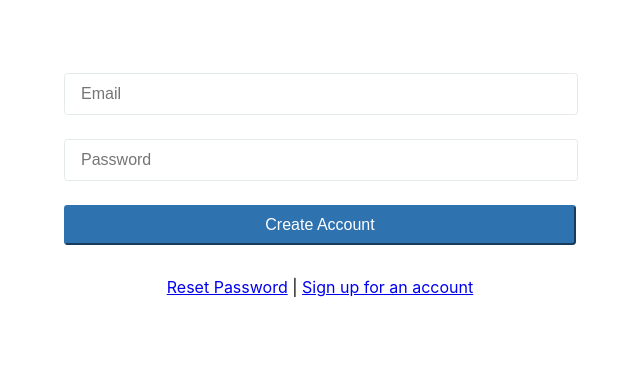
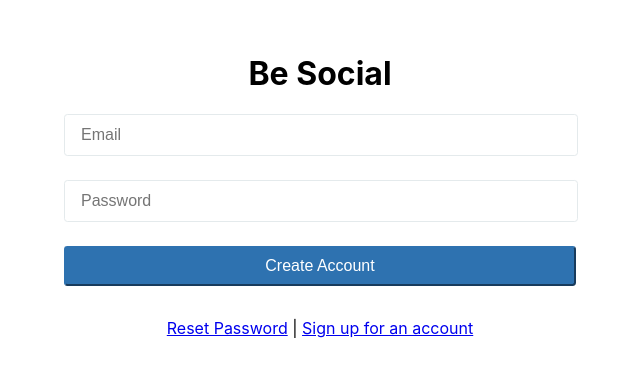
Before and after one commit to mcgizmo26/social-media-app, a React (Create React App) app: page / in a window 1280 px wide. Shown: the part 215-592 px from the top of the page, without its empty margins (320-960 px from the left). Built offline with nearby package versions, Linux system fonts and the light colour scheme.

Commit message:
added comments to the files to seperate internal/external libraries, components and interfaces.

```diff
--- a/src/Pages/Login.tsx
+++ b/src/Pages/Login.tsx
@@ -38,6 +38,7 @@ const Login = () => {
     return (
         <div className="app">
             <div className="form1Container">
+                <h1>Be Social</h1>
                 <Form1
                     signInArr={signInArr}
                     onChange={onInputChangeHandler}
--- a/src/Pages/ResetPassword.tsx
+++ b/src/Pages/ResetPassword.tsx
@@ -33,9 +33,10 @@ const ResetPassword = () => {
 
     };
 
-    return(
+    return (
         <div className="app">
             <div className="form1Container">
+                <h1>Be Social</h1>
                 <Form1
                     signInArr={signInArr}
                     onChange={onInputChangeHandler}
--- a/src/Pages/Signup.tsx
+++ b/src/Pages/Signup.tsx
@@ -48,6 +48,7 @@ const Signup = () => {
     return (
         <div className="app">
             <div className="form1Container">
+                <h1>Be Social</h1>
                 <Form1
                     signInArr={signInArr}
                     onChange={onInputChangeHandler}
```
Also changed, not shown: src/Components/Button.tsx (+7 -0 lines), src/Components/InputComponent.tsx (+7 -0 lines). Lines whose indentation alone changed are shown as unchanged.
